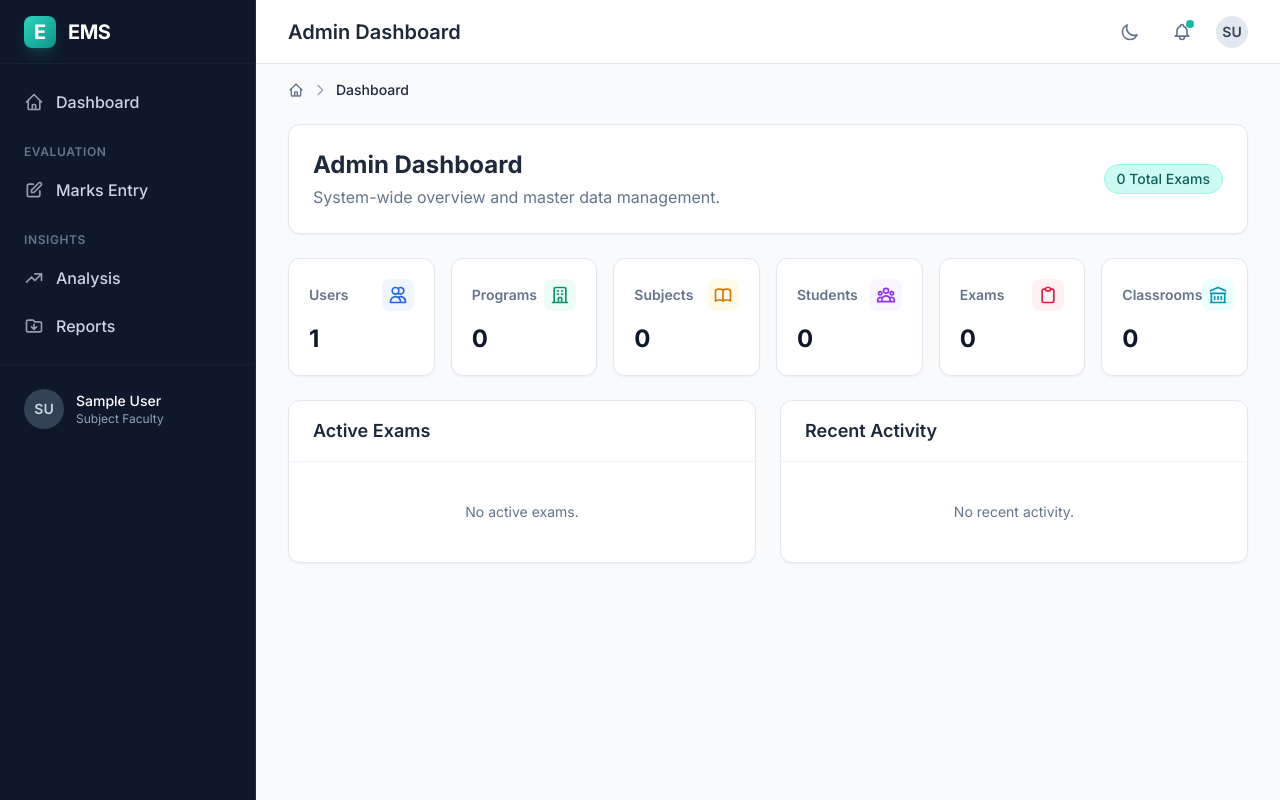
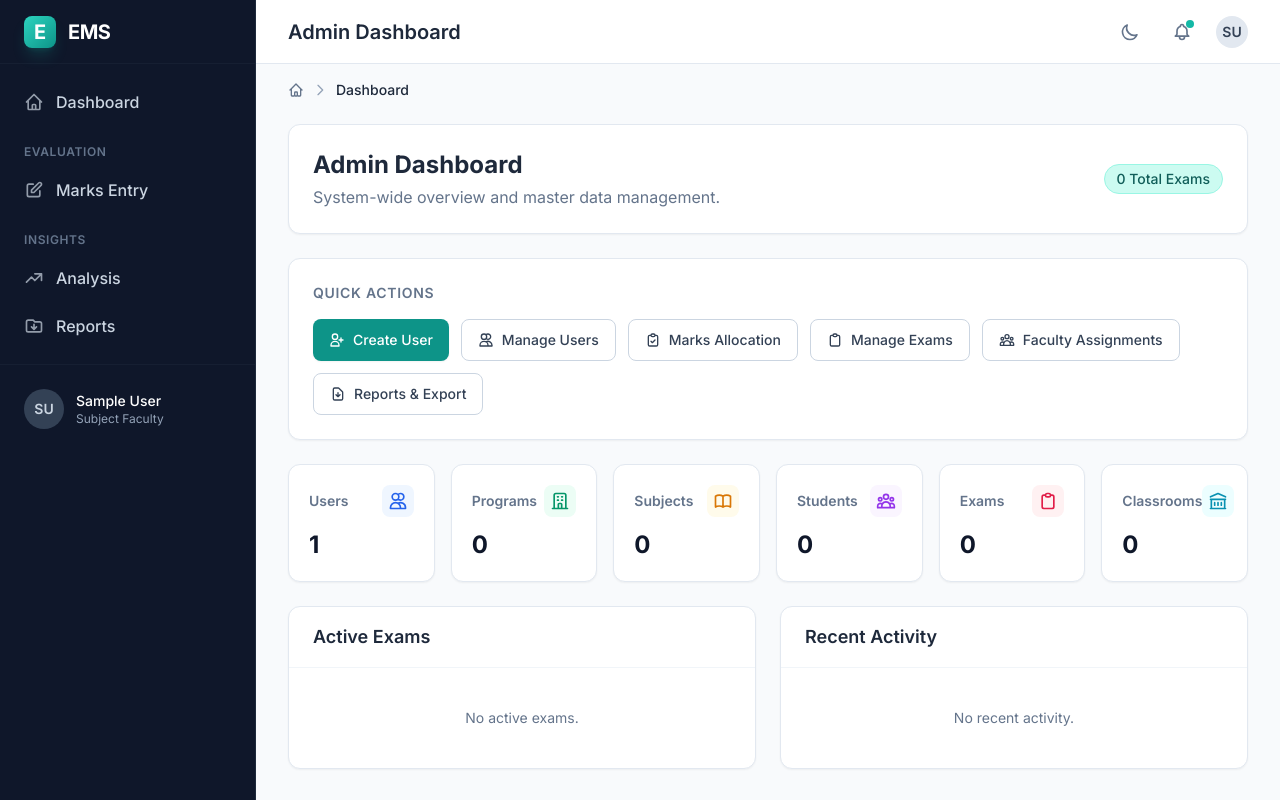
Before and after one commit to YugPatel11/Exam-Management-Automation-System, a Django app: page /dashboard/admin/ in a window 1280 px wide. Run offline with Django 4.2, Linux system fonts and the light colour scheme; the visitor is signed in with stand-in values (Sample User, id 1); data comes from the database, SQL or seed files in the repository; data that the repository does not hold is empty; style sheets or scripts are compiled from the project's sources; some libraries are stand-ins or nearby versions.

Commit message:
make some changes

```diff
--- a/templates/components/sidebar.html
+++ b/templates/components/sidebar.html
@@ -55,6 +55,10 @@
             <a href="{% url 'students:student_list' %}" class="flex items-center gap-3 px-3 py-2.5 rounded-lg font-medium transition duration-200 hover:bg-slate-800 hover:text-white {% active_nav_group '/students/' %}">
                 <svg class="w-5 h-5 shrink-0 opacity-70" fill="none" stroke="currentColor" viewBox="0 0 24 24"><path stroke-linecap="round" stroke-linejoin="round" stroke-width="2" d="M12 4.354a4 4 0 110 5.292M15 21H3v-1a6 6 0 0112 0v1zm0 0h6v-1a6 6 0 00-9-5.197M13 7a4 4 0 11-8 0 4 4 0 018 0z"/></svg>
                 <span class="sidebar-text truncate">Students Database</span>
+            </a>
+            <a href="{% url 'accounts:user_list' %}" class="flex items-center gap-3 px-3 py-2.5 rounded-lg font-medium transition duration-200 hover:bg-slate-800 hover:text-white {% active_nav_group '/accounts/users/' %}">
+                <svg class="w-5 h-5 shrink-0 opacity-70" fill="none" stroke="currentColor" viewBox="0 0 24 24"><path stroke-linecap="round" stroke-linejoin="round" stroke-width="2" d="M18 9v3m0 0v3m0-3h3m-3 0h-3m-2-5a4 4 0 11-8 0 4 4 0 018 0zM3 20a6 6 0 0112 0v1H3v-1z"/></svg>
+                <span class="sidebar-text truncate">Manage Users</span>
             </a>
             {% endif %}
 
--- a/templates/dashboard/admin.html
+++ b/templates/dashboard/admin.html
@@ -12,6 +12,37 @@
             <span class="inline-flex items-center px-3 py-1 rounded-full text-sm font-medium bg-brand-100 text-brand-800 dark:bg-brand-900/30 dark:text-brand-300 border border-brand-200 dark:border-brand-800/50">
                 {{ exam_count }} Total Exams
             </span>
+        </div>
+    </div>
+
+    <!-- Quick Actions -->
+    <div class="bg-white dark:bg-slate-900 rounded-xl p-6 shadow-sm border border-slate-200 dark:border-slate-800">
+        <h3 class="text-sm font-semibold text-slate-500 dark:text-slate-400 uppercase tracking-wider mb-4">Quick Actions</h3>
+        <div class="flex flex-wrap gap-3">
+            <a href="{% url 'accounts:user_create' %}" id="btn-create-user" class="inline-flex items-center gap-2 px-4 py-2.5 text-sm font-medium text-white bg-brand-600 rounded-lg hover:bg-brand-700 focus:ring-4 focus:ring-brand-500/20 transition-all duration-200 shadow-sm hover:shadow-md">
+                <svg class="w-4 h-4" fill="none" stroke="currentColor" viewBox="0 0 24 24"><path stroke-linecap="round" stroke-linejoin="round" stroke-width="2" d="M18 9v3m0 0v3m0-3h3m-3 0h-3m-2-5a4 4 0 11-8 0 4 4 0 018 0zM3 20a6 6 0 0112 0v1H3v-1z"/></svg>
+                Create User
+            </a>
+            <a href="{% url 'accounts:user_list' %}" id="btn-manage-users" class="inline-flex items-center gap-2 px-4 py-2.5 text-sm font-medium text-slate-700 dark:text-slate-200 bg-white dark:bg-slate-800 border border-slate-300 dark:border-slate-700 rounded-lg hover:bg-slate-50 dark:hover:bg-slate-700 focus:ring-4 focus:ring-slate-500/10 transition-all duration-200">
+                <svg class="w-4 h-4" fill="none" stroke="currentColor" viewBox="0 0 24 24"><path stroke-linecap="round" stroke-linejoin="round" stroke-width="2" d="M12 4.354a4 4 0 110 5.292M15 21H3v-1a6 6 0 0112 0v1zm0 0h6v-1a6 6 0 00-9-5.197M13 7a4 4 0 11-8 0 4 4 0 018 0z"/></svg>
+                Manage Users
+            </a>
+            <a href="{% url 'marks:allocation_dashboard' %}" id="btn-marks-allocation" class="inline-flex items-center gap-2 px-4 py-2.5 text-sm font-medium text-slate-700 dark:text-slate-200 bg-white dark:bg-slate-800 border border-slate-300 dark:border-slate-700 rounded-lg hover:bg-slate-50 dark:hover:bg-slate-700 focus:ring-4 focus:ring-slate-500/10 transition-all duration-200">
+                <svg class="w-4 h-4" fill="none" stroke="currentColor" viewBox="0 0 24 24"><path stroke-linecap="round" stroke-linejoin="round" stroke-width="2" d="M9 5H7a2 2 0 00-2 2v12a2 2 0 002 2h10a2 2 0 002-2V7a2 2 0 00-2-2h-2M9 5a2 2 0 002 2h2a2 2 0 002-2M9 5a2 2 0 012-2h2a2 2 0 012 2m-6 9l2 2 4-4"/></svg>
+                Marks Allocation
+            </a>
+            <a href="{% url 'exams:exam_list' %}" id="btn-manage-exams" class="inline-flex items-center gap-2 px-4 py-2.5 text-sm font-medium text-slate-700 dark:text-slate-200 bg-white dark:bg-slate-800 border border-slate-300 dark:border-slate-700 rounded-lg hover:bg-slate-50 dark:hover:bg-slate-700 focus:ring-4 focus:ring-slate-500/10 transition-all duration-200">
+                <svg class="w-4 h-4" fill="none" stroke="currentColor" viewBox="0 0 24 24"><path stroke-linecap="round" stroke-linejoin="round" stroke-width="2" d="M9 5H7a2 2 0 00-2 2v12a2 2 0 002 2h10a2 2 0 002-2V7a2 2 0 00-2-2h-2M9 5a2 2 0 002 2h2a2 2 0 002-2M9 5a2 2 0 012-2h2a2 2 0 012 2"/></svg>
+                Manage Exams
+            </a>
+            <a href="{% url 'faculty:assignment_list' %}" id="btn-faculty-assignments" class="inline-flex items-center gap-2 px-4 py-2.5 text-sm font-medium text-slate-700 dark:text-slate-200 bg-white dark:bg-slate-800 border border-slate-300 dark:border-slate-700 rounded-lg hover:bg-slate-50 dark:hover:bg-slate-700 focus:ring-4 focus:ring-slate-500/10 transition-all duration-200">
+                <svg class="w-4 h-4" fill="none" stroke="currentColor" viewBox="0 0 24 24"><path stroke-linecap="round" stroke-linejoin="round" stroke-width="2" d="M17 20h5v-2a3 3 0 00-5.356-1.857M17 20H7m10 0v-2c0-.656-.126-1.283-.356-1.857M7 20H2v-2a3 3 0 015.356-1.857M7 20v-2c0-.656.126-1.283.356-1.857m0 0a5.002 5.002 0 019.288 0M15 7a3 3 0 11-6 0 3 3 0 016 0zm6 3a2 2 0 11-4 0 2 2 0 014 0zM7 10a2 2 0 11-4 0 2 2 0 014 0z"/></svg>
+                Faculty Assignments
+            </a>
+            <a href="{% url 'reports:dashboard' %}" id="btn-reports" class="inline-flex items-center gap-2 px-4 py-2.5 text-sm font-medium text-slate-700 dark:text-slate-200 bg-white dark:bg-slate-800 border border-slate-300 dark:border-slate-700 rounded-lg hover:bg-slate-50 dark:hover:bg-slate-700 focus:ring-4 focus:ring-slate-500/10 transition-all duration-200">
+                <svg class="w-4 h-4" fill="none" stroke="currentColor" viewBox="0 0 24 24"><path stroke-linecap="round" stroke-linejoin="round" stroke-width="2" d="M12 10v6m0 0l-3-3m3 3l3-3m2 8H7a2 2 0 01-2-2V5a2 2 0 012-2h5.586a1 1 0 01.707.293l5.414 5.414a1 1 0 01.293.707V19a2 2 0 01-2 2z"/></svg>
+                Reports & Export
+            </a>
         </div>
     </div>
 
```
